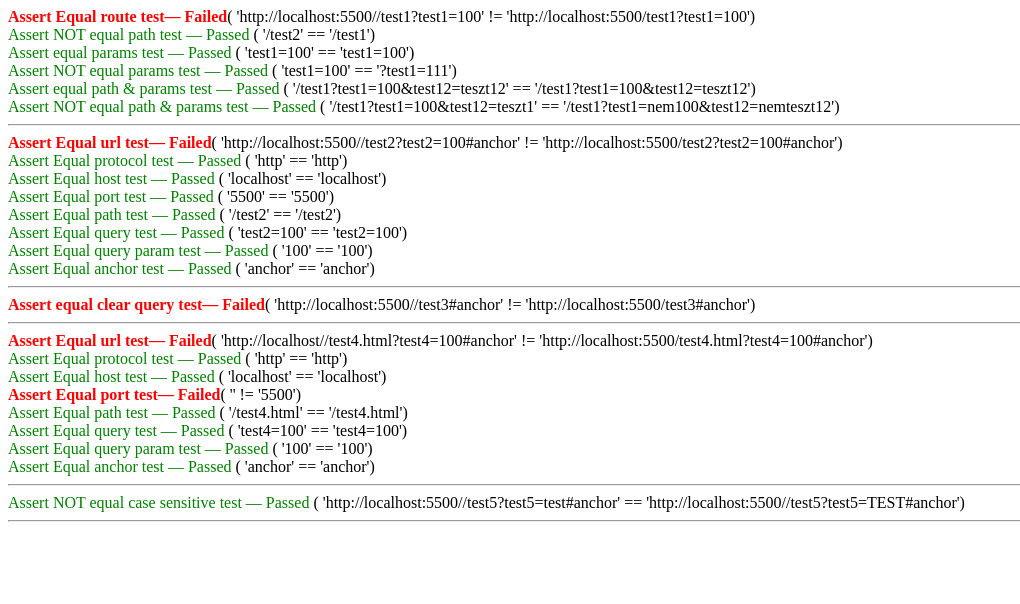
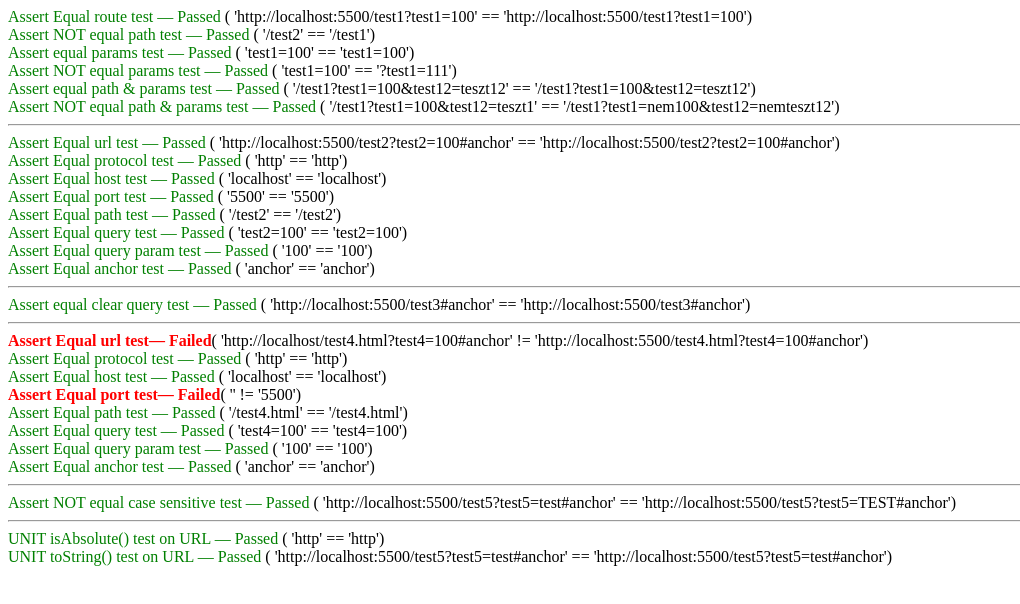
Before and after one commit to BME-MIT-IET/iet-hf-2022-ietify, a website: page index.html in a window 1280 px wide. Shown: the whole page, without its empty margins (0-1020 px from the left). Drawn offline with Linux system fonts and the light colour scheme.

Commit message:
Fix for sonarcloud coverage

```diff
--- a/index.html
+++ b/index.html
@@ -128,6 +128,11 @@
         assertNotEqual(u1, u2, "Assert NOT equal case sensitive test");
 
         insertHorizontalLine();
+
+        // UNIT test for modifications
+        url = new Url("http://localhost:5500/test5?test5=test#anchor");
+        assertEqual(url.isAbsolute(), "http", "UNIT isAbsolute() test on URL");
+        assertEqual(url.toString(), "http://localhost:5500/test5?test5=test#anchor", "UNIT toString() test on URL");
     </script>
 </body>
 </html>
--- a/url.js
+++ b/url.js
@@ -435,9 +435,9 @@
             (this.user && (
                 encode(this.user) + (this.pass && (':' + encode(this.pass))
             ) + '@')) +
-            (this.host && this.host.toString()) +
+            (this.host) +
             (this.port && (':' + this.port)) +
-            (this.path && ('/' + this.path)) +
+            (this.path) +
             (this.query.toString() && ('?' + this.query)) +
             (this.hash && ('#' + encode(this.hash)))
         );
```
